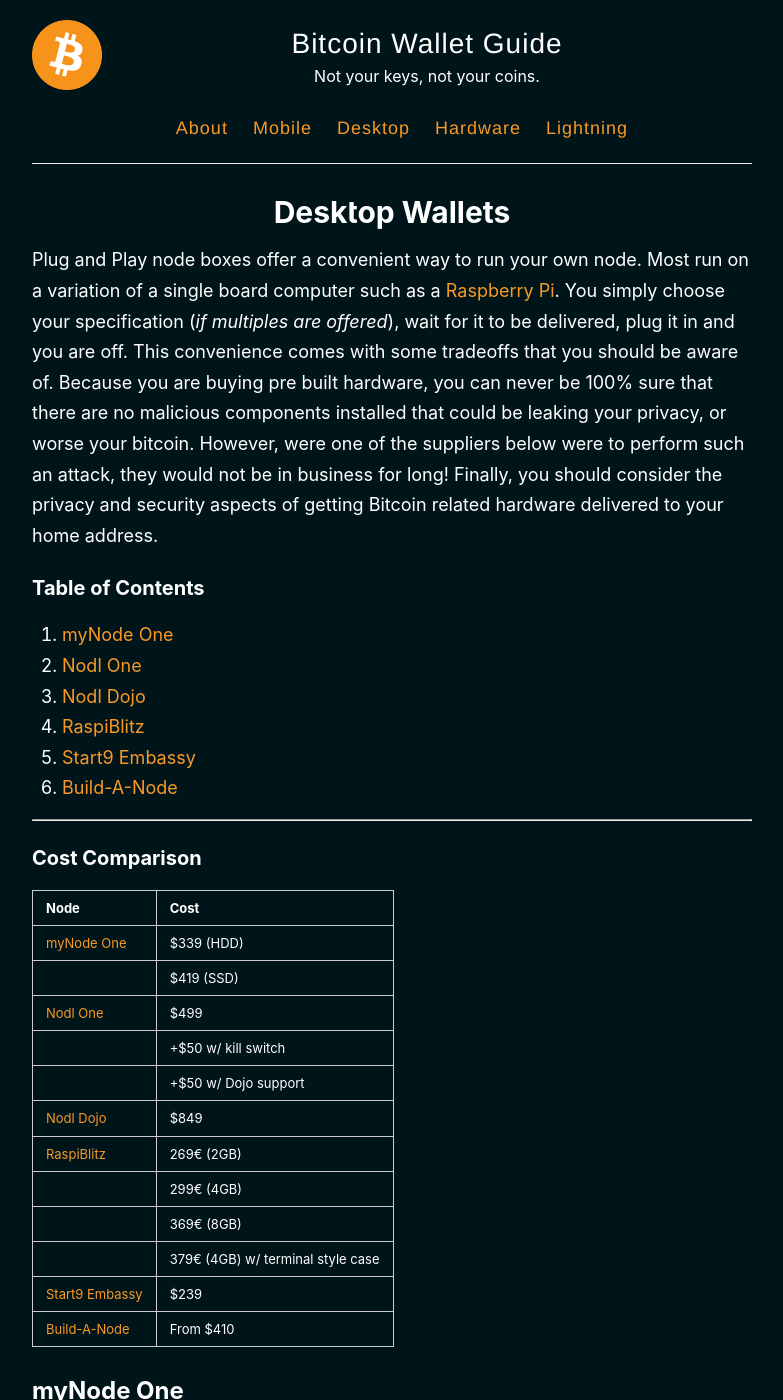
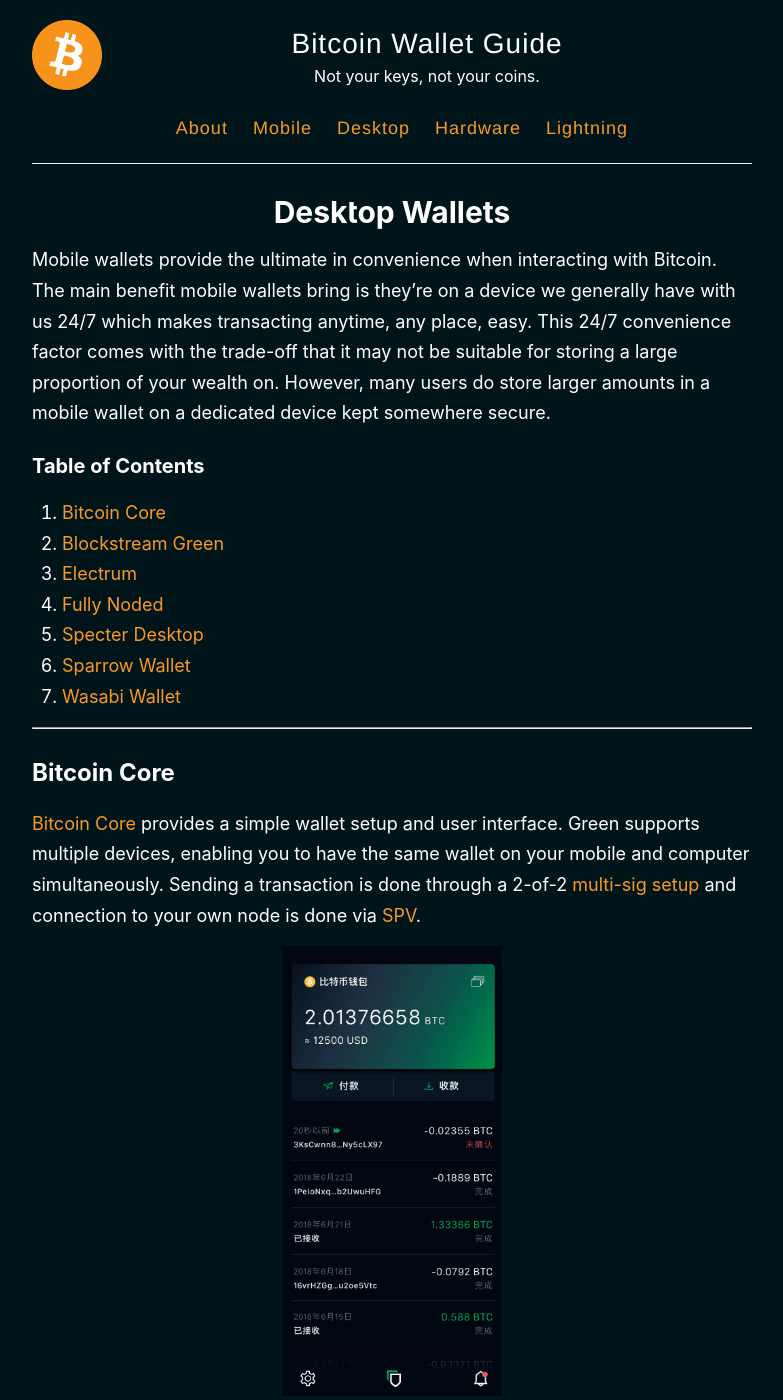
Before and after one commit to BitcoinQnA/bitcoin-wallet-guide, a Jekyll site: the page built from _pages/desktop.md, in a window 1280 px wide and 1400 px high. Shown: the whole window, without its empty margins (248-1031 px from the left). Built offline with Jekyll 4.4.1, drawn with Linux system fonts in a browser that asks for light colours; some of the changed text lies outside the part shown.

Commit message:
Update desktop.md

```diff
--- a/_pages/desktop.md
+++ b/_pages/desktop.md
@@ -4,298 +4,205 @@ title: Desktop Wallets
 permalink: /desktop/
 ---
 
-Plug and Play node boxes offer a convenient way to run your own node. Most run on a variation of a single board computer such as a [Raspberry Pi](https://www.raspberrypi.org/). You simply choose your specification (*if multiples are offered*), wait for it to be delivered, plug it in and you are off. This convenience comes with some tradeoffs that you should be aware of. Because you are buying pre built hardware, you can never be 100% sure that there are no malicious components installed that could be leaking your privacy, or worse your bitcoin. However, were one of the suppliers below were to perform such an attack, they would not be in business for long! Finally, you should consider the privacy and security aspects of getting Bitcoin related hardware delivered to your home address.
+Mobile wallets provide the ultimate in convenience when interacting with Bitcoin. The main benefit mobile wallets bring is they're on a device we generally have with us 24/7 which makes transacting anytime, any place, easy. This 24/7 convenience factor comes with the trade-off that it may not be suitable for storing a large proportion of your wealth on. However, many users do store larger amounts in a mobile wallet on a dedicated device kept somewhere secure.
 
 ### Table of Contents
 
-1.  [myNode One](#mynode-one)
-2.  [Nodl One](#nodl-one)
-3.  [Nodl Dojo](#nodl-dojo)
-4.  [RaspiBlitz](#raspiblitz)
-5.  [Start9 Embassy](#start9-embassy)
-6.  [Build-A-Node](#build-a-node)
+2.  [Bitcoin Core](#bitcoin-core)
+3.  [Blockstream Green](#blockstream-green)
+4.  [Electrum](#electrum)
+5.  [Fully Noded](#fully-noded)
+7.  [Specter Desktop](#specter-desktop)
+8.  [Sparrow Wallet](#sparrow-wallet)
+10. [Wasabi Wallet](#wasabi-wallet)
 
 ***
 
-### Cost Comparison
+## Bitcoin Core
 
-| Node                                | Cost                               |
-|-------------------------------------|------------------------------------|
-| [myNode One](#mynode-one)           | $339 (HDD)                         |
-|                                     | $419 (SSD)                         |
-| [Nodl One](#nodl-one)               | $499                               |
-|                                     | +$50 w/ kill switch                |
-|                                     | +$50 w/ Dojo support               |
-| [Nodl Dojo](#nodl-dojo)             | $849                               |
-| [RaspiBlitz](#raspiblitz)           | 269€ (2GB)                         |
-|                                     | 299€ (4GB)                         |
-|                                     | 369€ (8GB)                         |
-|                                     | 379€ (4GB) w/ terminal style case  |
-| [Start9 Embassy](#start9-embassy)   | $239                               |
-| [Build-A-Node](#build-a-node)       | From $410                          |
+[Bitcoin Core](https://bitcoin.org/en/bitcoin-core/features/) provides a simple wallet setup and user interface. Green supports multiple devices, enabling you to have the same wallet on your mobile and computer simultaneously. Sending a transaction is done through a 2-of-2 [multi-sig setup](https://help.blockstream.com/hc/en-us/articles/900001388366-What-does-Blockstream-Green-s-multisig-protect-from-) and connection to your own node is done via [SPV](https://en.bitcoinwiki.org/wiki/Simplified_Payment_Verification).
 
-## myNode One
+<img src="https://raw.githubusercontent.com/BitcoinQnA/bitcoin-wallet-guide/master/images/imageedit_2_8794344245.png" class=responsive width="220" height="450" maxheight="500">
 
-The [myNode One](https://mynodebtc.com/products/one) is a Raspberry Pi4 4GB and comes packaged with their premium software which provides extra features and support. The myNode software comes with a beginner friendly web based user interface and is packed with features. At time of writing myNode currently offers 15 different Bitcoin and Lightning related applications.
+### Noteable Features
+* Connect to own node
+* Support for certain hardware wallets
+* Create multiple accounts
+* Runs over Tor
 
-<img src="https://raw.githubusercontent.com/BitcoinQnA/node-guide/master/images/d3-removebg-preview.png" class=responsive width="300" height="250" maxheight="250">
+### Noteable Limitations
+* No coin control
+* No native segwit
 
-
-### Features
-
-* RTL, Thunderhub + LN Bits
-* Electrum Server (*Electrs*)
-* BTC Pay Server
-* BTC Explorer
-* Samourai Dojo + Whirlpool
-* Mempool Viewer
-* Caravan + Specter Wallet Interfaces
-* Remote access via Tor or VPN
-* One click upgrades
-
-
-### Ease of setup
-
-Once you receive the device, connect the hardware and power it on. Visit `http://mynode.local/` with your phone, laptop or computer. Enter the product key that was supplied with the device. Your initial block download will then commence.
-
-
-### Limitations
-
-Some users report reliability issues. Currently only shipping to the U.S and Canada.
-
-### Cost
-
-* $279 with no storage supplied
-* $339 with a 1TB hard drive
-* $419 with a 1TB sold state drive
-
-### Recommended Hardware
-
-Comes pre built with a Raspberry Pi4 4GB. User specifies type of storage.
+### Available on
+* iOS + Android
 
 ### Other resources
-
-* [Codebase](https://github.com/mynodebtc/mynode)
-* [Telegram](https://t.me/mynode_btc)
-* [Guide Page](https://mynodebtc.com/guides)
-* [Setup Video](https://www.youtube.com/playlist?list=PLCRbH-IWlcW0KP8DxyWWrqahGafZyV2HR)
+* [Codebase](https://github.com/Blockstream)
+* [Documentation](https://help.blockstream.com/hc/en-us/categories/900000056183-Blockstream-Green)
+* [Telegram](https://t.me/blockstream_green)
+* [Video](https://youtu.be/uO3Zi9D5b0Y)
 
 ***
 
-## Nodl One
+## Blockstream Green
 
-The [Nodl One](https://www.nodl.it/nodl-one.html) is a Rock Pi4 with 4GB ram and comes with a web based user interface and higher spec hardware than most plug and play nodes.
+[Blue Wallet](https://bluewallet.io/) is feature packed but still manages to provide quick and easy access to both Bitcoin and Lightning. Blue wallet and serves as a great option to use Bitcoin daily and simultaneously act as 'watch only' wallet for your cold storage devices. Connection to your own node is done via an Electrum server. Full list of features [here](https://bluewallet.io/features/).
 
-<img src="https://raw.githubusercontent.com/BitcoinQnA/node-guide/master/images/nodl-one-early-bird-removebg-preview.png" class=responsive width="300" height="250" maxheight="250">
+<img src="https://raw.githubusercontent.com/BitcoinQnA/bitcoin-wallet-guide/master/images/security-app.png" class=responsive width="320" height="500" maxheight="300">
 
+### Noteable Features
+* Connect to own node
+* PSBT and multi-sig
+* Create multiple accounts
+* Buy bitcoin within the app via Hodl Hodl
 
-### Features
+### Noteable Limitations
+* No coin control
+* No Tor
 
-* RTL
-* Electrum Server (*Electrs*)
-* BTC Pay Server
-* BTC Explorer
-* Samourai Dojo + Whirlpool
-* Remote access via Tor or VPN
-* One click upgrades
-* Full SSD encryption
-
-
-### Ease of setup
-
-Once you receive the device, connect the hardware and power it on. Visit `http://nodl.local:8338/` with your phone, laptop or computer. Click on the Nodl logo, set your password and you will then see the Nodl homepage.
-
-
-### Limitations
-
-Documentation is sparse.
-
-### Cost
-
-* $499 standard
-* $50 extra for kill switch
-* $50 extra for Samourai/Dojo premium support
-
-### Recommended Hardware
-
-Comes pre built with a Rock Pi4 4GB, 16GB eMMC and 1TB SSD.
+### Available on
+* iOS + Android
 
 ### Other resources
-
-* [Codebase](https://gitlab.lightning-solutions.eu/search?utf8=%E2%9C%93&search=nodl&group_id=&project_id=&repository_ref=)
-* [Telegram](https://t.me/nodl_it)
-* [Guide Page](https://docs.lightning-solutions.eu/nodl-box/quick-start/getting-started)
-* [Setup Video](https://www.keepitsimplebitcoin.com/setup-nodl/)
+* [Codebase](https://github.com/bluewallet/bluewallet)
+* [Documentation](http://help.bluewallet.io/en/)
+* [Telegram](https://t.me/bluewallet)
+* [Video](https://youtu.be/imMX7i4qpmg)
 
 ***
 
-## Nodl Dojo
+## Electrum
 
+[Elecrum Mobile](https://electrum.org/#home) is better known for it's widely used desktop wallet, however an Android offering is also available. It supports both Bitcoin and Lightning and has the ability to create multi-sig as well as importing wallets. Connection to your own node is done via an Electrum server.
 
-The [Nodl Dojo](https://www.nodl.it/nodl-dojo.html) is similar to the Nodl One at its core. The main differences are a custom red case, fully encrypted SSDs, RAID 1 mirroring for extra redundancy (if one SSD fails, your node continues to run) and a premium support package.
+<img src="https://raw.githubusercontent.com/BitcoinQnA/bitcoin-wallet-guide/master/images/Electrum%20mobile.png" class=responsive width="275" height="300" maxheight="300">
 
-<img src="https://raw.githubusercontent.com/BitcoinQnA/node-guide/master/images/angled-box.png" class=responsive width="200" height="175" maxheight="300">
+### Noteable Features
+* Connect to own node
+* Multi-sig + watch only
+* Multiple wallets
+* Coin control
 
+### Noteable Limitations
+* User experience
 
-### Features
-
-* RTL
-* Electrum Server (*Electrs*)
-* BTC Pay Server
-* BTC Explorer
-* Samourai Dojo + Whirlpool
-* Remote access via Tor or VPN
-* One click upgrades
-* Full SSD encryption
-* RAID Mirroring
-
-
-### Ease of setup
-
-Once you receive the device, connect the hardware and power it on. Visit `http://nodl.local:8338/` with your phone, laptop or computer. Click on the Nodl logo, set your password and you will then see the Nodl homepage.
-
-
-### Limitations
-
-Stock is limited and sells out fast.
-
-### Cost
-
-* $849
-
-### Recommended Hardware
-
-Comes pre built with a Rock Pi4 4GB, 16GB eMMC and 2x 1TB SSDs.
+### Available on
+* Android
 
 ### Other resources
-
-* [Codebase](https://gitlab.lightning-solutions.eu/search?utf8=%E2%9C%93&search=nodl&group_id=&project_id=&repository_ref=)
-* [Telegram](https://t.me/nodl_it)
-* [Guide Page](https://docs.lightning-solutions.eu/nodl-box/quick-start/getting-started)
-* [Setup Video](https://www.keepitsimplebitcoin.com/setup-nodl/)
+* [Codebase](https://github.com/spesmilo/electrum)
+* [Documentation](https://electrum.readthedocs.io/)
+* [Reddit](https://www.reddit.com/r/Electrum/)
 
 ***
 
+## Fully Noded
 
-## RaspiBlitz
+[Fully Noded](https://fullynoded.app/) is a feature rich iOS Bitcoin and Lightning wallet that connects to your own node by easily by scanning a QR code. Fully Noded also allows you to interact with your node by running RPC commands so that you can do things like verify the total supply of Bitcoin. Fully Noded also has a desktop implementation for Mac users.
 
+<img src="https://raw.githubusercontent.com/BitcoinQnA/bitcoin-wallet-guide/master/images/IMG_1051.PNG" class=responsive width="275" height="450" maxheight="450">
 
-The [RaspiBlitz](https://shop.fulmo.org/raspiblitz/) is one of the longest standing node projects and comes feature packed with a significant focus on the Lightning network. The RaspiBlitz boasts rock sold uptime and well tested update procedures.
+### Noteable Features
+* Connect to own node
+* PSBT and multi-sig
+* Coin control
+* Runs over Tor
 
-<img src="https://raw.githubusercontent.com/BitcoinQnA/node-guide/master/images/blitz1.png" class=responsive width="300" height="250" maxheight="250">
+### Noteable Limitations
+* C Lightning implementation not common amongst average node runners
 
-
-### Features
-
-* RTL
-* Thunderhub
-* Electrum Server (*Electrs*)
-* BTC Pay Server
-* BTC Explorer
-* LN Bits
-* Specter Desktop
-* Mempool Viewer
-* Joinmarket
-* Loop
-* IP 2 Tor
-* Remote access via Tor
-* Touchscreen display
-
-
-### Ease of setup
-
-Once you receive the device, connect the hardware and power it on. You should then see the local IP and password address of your RaspiBlitz on the LCD panel. Using an [SSH tool](https://en.wikipedia.org/wiki/Comparison_of_SSH_clients), connect through to your RaspiBlitz and finish the setup process.
-
-
-### Limitations
-
-Lack of web user interface may put some users off.
-
-### Cost
-
-* 269 EUR (*2GB*)
-* 299 EUR (*4GB*)
-* 369 EUR (*8GB*)
-* 379 EUR (*4GB with metal case*)
-
-### Recommended Hardware
-
-Comes pre built with a Raspberry PI with a selection of 2,4 or 8GB ram, 1TB SSD and a touchscreen and optional 'terminal style' metal case.
+### Available on
+* iOS
 
 ### Other resources
-
-* [Codebase](https://github.com/rootzoll/raspiblitz)
-* [Telegram](https://t.me/raspiblitz)
-* [Guide Page](https://github.com/rootzoll/raspiblitz)
-* [Deep Dive Video](https://www.youtube.com/watch?v=_cjGxjze8PM)
+* [Codebase](https://github.com/Fonta1n3/FullyNoded)
+* [Documentation](https://github.com/Fonta1n3/FullyNoded/blob/master/Docs)
+* [Telegram](https://t.me/FullyNoded)
+* [Setup Video](https://www.youtube.com/channel/UCKvdcFJh7H96NJhwZrsNeqw)
 
 ***
 
+## Specter Desktop
 
-## Start9 Embassy
+[Hexa](https://hexawallet.io/) is a relatively new multi account wallet with a polished UX that offers a unique backup procedure based on the [Shamir Secret Sharing](https://hexawallet.io/wp-content/uploads/2019/07/Hexa-Wallet-Backup-Scheme-SSS-WP_-1.0.pdf) protocol. Hexa makes batch transactions simple and also allows the user to set up a donation page in a few clicks.
 
+<img src="https://raw.githubusercontent.com/BitcoinQnA/bitcoin-wallet-guide/master/images/component-1.png" class=responsive width="420" height="380" maxheight="300">
 
-The [Embassy One](https://store.start9labs.com/collections/embassy/products/embassy-one) is a new node implementation with a focus on making setup and interaction a frictionless as possible. The Embassy is limited in features but is working towards becoming your own personal server that does more than just be a Bitcoin node.
+### Noteable Features
+* Donation web pages
+* Simple batching
+* Redeem Fast Bitcoins vouchers
+* Unique backup process
 
-<img src="https://raw.githubusercontent.com/BitcoinQnA/node-guide/master/images/Embassy-Evolution_360x.png" class=responsive width="300" height="250" maxheight="250">
+### Noteable Limitations
+* No own node connection
+* No Tor
+* No coin control
 
-
-### Features
-
-* Cups encrypted messaging
-* Bitwarden password manager
-* File browser
-* Remote Tor access
-* Companion phone app
-* Web based UI
-
-
-### Ease of setup
-
-Once you receive the device, connect the hardware and power it on. Inside the setup app, enter your product key and then create your password. You can now log in and start installing and using the available services.
-
-### Limitations
-
-No hard drive, all storage is done via an SD card which can be unstable. No Lightning network and runs in 'pruned' mode so importing existing wallets is not possible.
-
-### Cost
-
-* $239
-
-### Recommended Hardware
-
-Comes pre built with a Raspberry Pi 4GB.
+### Available on
+* iOS + Android
 
 ### Other resources
-
-* [Codebase](https://github.com/Start9Labs)
-* [Telegram](https://t.me/start9_labs)
-* [Guide Page](https://docs.start9labs.com/)
-* [Setup Video](https://www.youtube.com/watch?v=YMStLevc034)
+* [Codebase](https://github.com/bithyve/hexa)
+* [Documentation](https://hexawallet.io/faq/)
+* [Telegram](https://t.me/HexaWallet)
+* [Video](https://www.youtube.com/channel/UCMqDNxbz16w8pxpmsa6s8GQ)
 
 ***
 
-## Build-A-Node
+## Sparrow Wallet
 
-The [CryptoCloaks](https://www.cryptocloaks.com) team offer a [build a node](https://www.cryptocloaks.com/product/build-a-node/) service that lets you customise your own plug + play node. The node will arrive ready to go with a choice of the myNode community, myNode premium or RaspiBlitz software. You can also create a custom case for your node to add a more personal touch.
+[Muun Wallet](https://muun.com/) is a simple Bitcoin wallet that also allows for payment of Lightning invoices via [submarine swaps](https://blog.muun.com/a-closer-look-at-submarine-swaps-in-the-lightning-network/). Muun uses a 2-of-2 multi-sig setup for signing transactions.
 
-<img src="https://github.com/BitcoinQnA/node-guide/blob/master/images/PXL_20201007_111600379-removebg-preview.png?raw=true" class=responsive width="300" height="250" maxheight="250">
+<img src="https://raw.githubusercontent.com/BitcoinQnA/bitcoin-wallet-guide/master/images/phone-mockup.png" class=responsive width="350" height="420" maxheight="300">
 
-### Cost
+### Noteable Features
+* Pay Lightning invoices via submarine swaps
+* Connects to Trezor hardware wallet
 
-* From $410
+### Noteable Limitations
+* No coin control
+* No Tor
+* No own node connection
 
-### Recommended Hardware
+### Available on
+* iOS + Android
 
-Comes packaged with this base hardware but upgrades are available.
-
-* Raspberry Pi Model 4B 4GB
-* Pimoroni Fan Shim
-* 32GB SD Card
-* 1TB SSD
-* 3.5″ LCD (*RaspiBlitz only*)
-* Custom case
+### Other resources
+* [Codebase](https://github.com/muun/)
+* [Contact](https://muun.com/contact/)
+* [Video](https://youtu.be/imMX7i4qpmg)
 
 ***
 
-Want to build your own node? Check out the [DIY](/do-it-yourself/) page.
+## Wasabi Wallet
+
+[Samourai Wallet](https://samouraiwallet.com/) is a privacy focused Android wallet that offers inbuilt Coinjoin and complex spend algorithms to preserve privacy. Samourai provides simple node connection via a QR scan and also supports [Opendime](https://opendime.com/) and [BIP47](https://support.samourai.io/article/68-what-are-paynyms) 'Paynyms'. Full list of features [here](https://code.samourai.io/wallet/samourai-wallet-android/-/blob/develop/Samourai-Wallet-features.md).
+
+<img src="https://raw.githubusercontent.com/BitcoinQnA/bitcoin-wallet-guide/master/images/hero_shot_nodev.png" class=responsive width="300" height="500" maxheight="300">
+
+### Noteable Features
+* Connect to own node
+* Runs over Tor
+* Coinjoin + Payjoin
+* Coin control
+
+### Noteable Limitations
+* Still in alpha phase, expect occasional UX bugs
+
+### Available on
+* Android
+
+### Other resources
+* [Codebase](https://code.samourai.io/wallet/samourai-wallet-android)
+* [Documentation](https://support.samourai.io/)
+* [Telegram](https://t.me/SamouraiWallet)
+* [Video](https://www.youtube.com/watch?v=icyeO70ICi4)
+
+
+***
+
+[Back to the top](#table-of-contents)
+
+Finished looking for a mobile wallet? Check out the [desktop](/desktop) options available.
```
